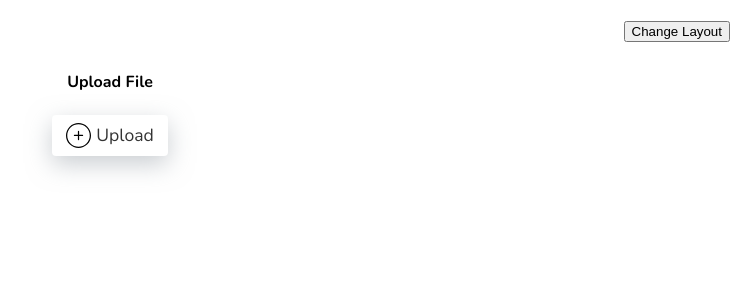
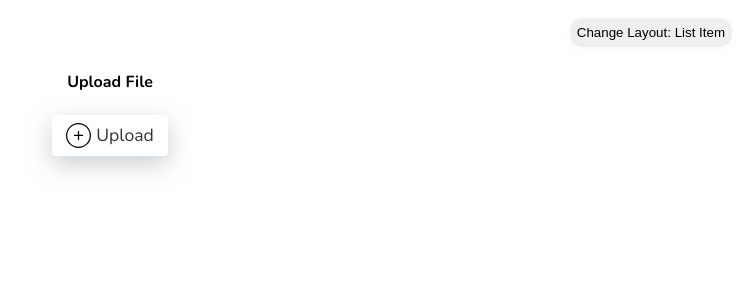
Before and after one commit to mvn-toanluu-dn/Upload-Image, a React (Create React App) app: page / in a window 1280 px wide. Shown: the top 300 px of the page, without its empty margins (530-1280 px from the left). Built offline with nearby package versions, Linux system fonts and the light colour scheme.

Commit message:
Update box-shadow

```diff
--- a/src/App.css
+++ b/src/App.css
@@ -14,6 +14,11 @@ body {
 }
 .btn-change {
   cursor: pointer;
+  border: none;
+  padding: 5px;
+  border-radius: 10px;
+  box-shadow: rgba(67, 71, 85, 0.27) 0px 0px 0.25em,
+    rgba(90, 125, 188, 0.05) 0px 0.25em 1em;
 }
 ul,
 li {
@@ -62,7 +67,7 @@ li {
   display: flex;
   align-items: flex-end;
   justify-content: center;
-  box-shadow: rgba(0, 0, 0, 0.4) 0px 30px 90px;
+  box-shadow: rgba(0, 0, 0, 0.1) 0px 10px 50px;
 }
 .img-box {
   width: 100%;
@@ -179,8 +184,7 @@ li {
   margin: 0 auto;
   font-size: 20px;
   position: relative;
-  box-shadow: rgba(50, 50, 93, 0.25) 0px 50px 100px -20px,
-    rgba(0, 0, 0, 0.3) 0px 30px 60px -30px;
+  box-shadow: rgba(0, 0, 0, 0.1) -4px 9px 25px -6px;
 }
 .drag-icon {
   width: 50px;
--- a/src/components/Upload/index.js
+++ b/src/components/Upload/index.js
@@ -35,7 +35,7 @@ const FileUpLoad = () => {
           onClick={() => setIsChange(!isChange)}
           className="btn btn-change"
         >
-          Change Layout
+          Change Layout: {!isChange ? "List Item" : "Drag & Drop"}
         </button>
       </div>
       {!isChange ? (
```
